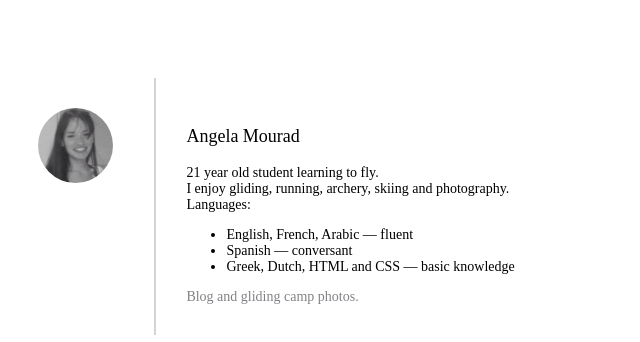
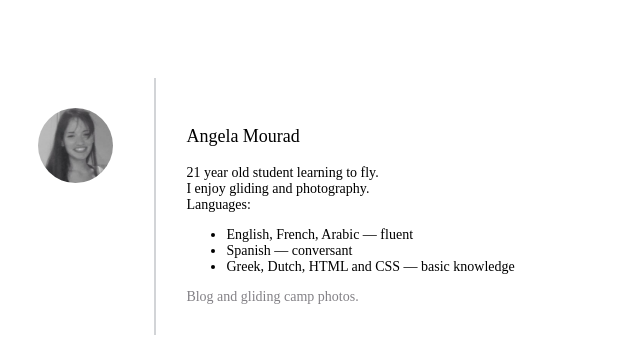
Before and after one commit to carrusel/carrusel.github.io, a plain HTML site: page index.html in a window 1280 px wide. Shown: the whole page, without its empty margins (0-640 px from the left). Drawn offline with Linux system fonts and the light colour scheme.

Commit message:
text edit

```diff
--- a/index.html
+++ b/index.html
@@ -16,7 +16,7 @@
 
 		    <div> 21 year old student learning to fly. </div>
 
-		    <div> I enjoy gliding, running, archery, skiing and photography. </div>
+		    <div> I enjoy gliding and photography. </div>
 
            <div> </div>
 
```
